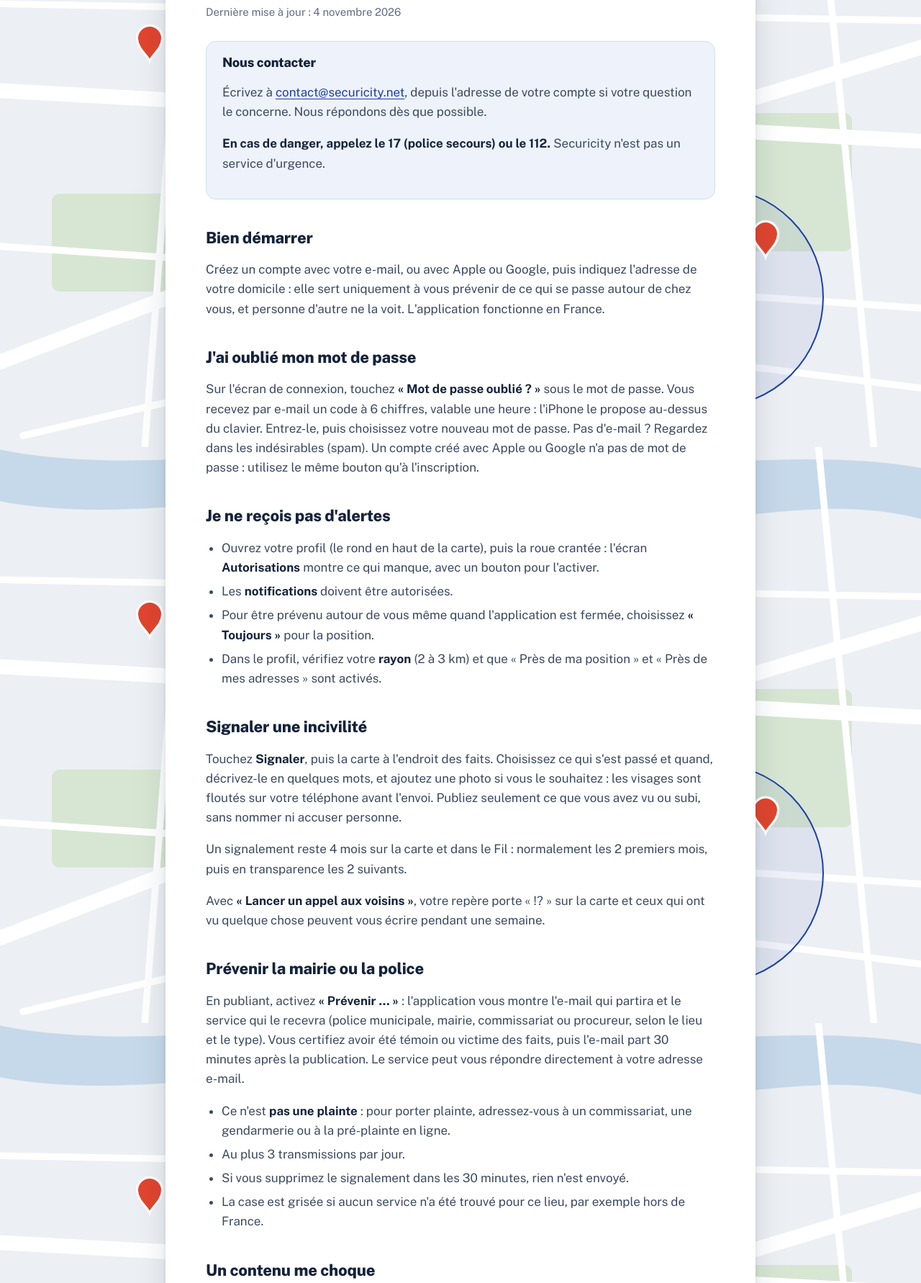
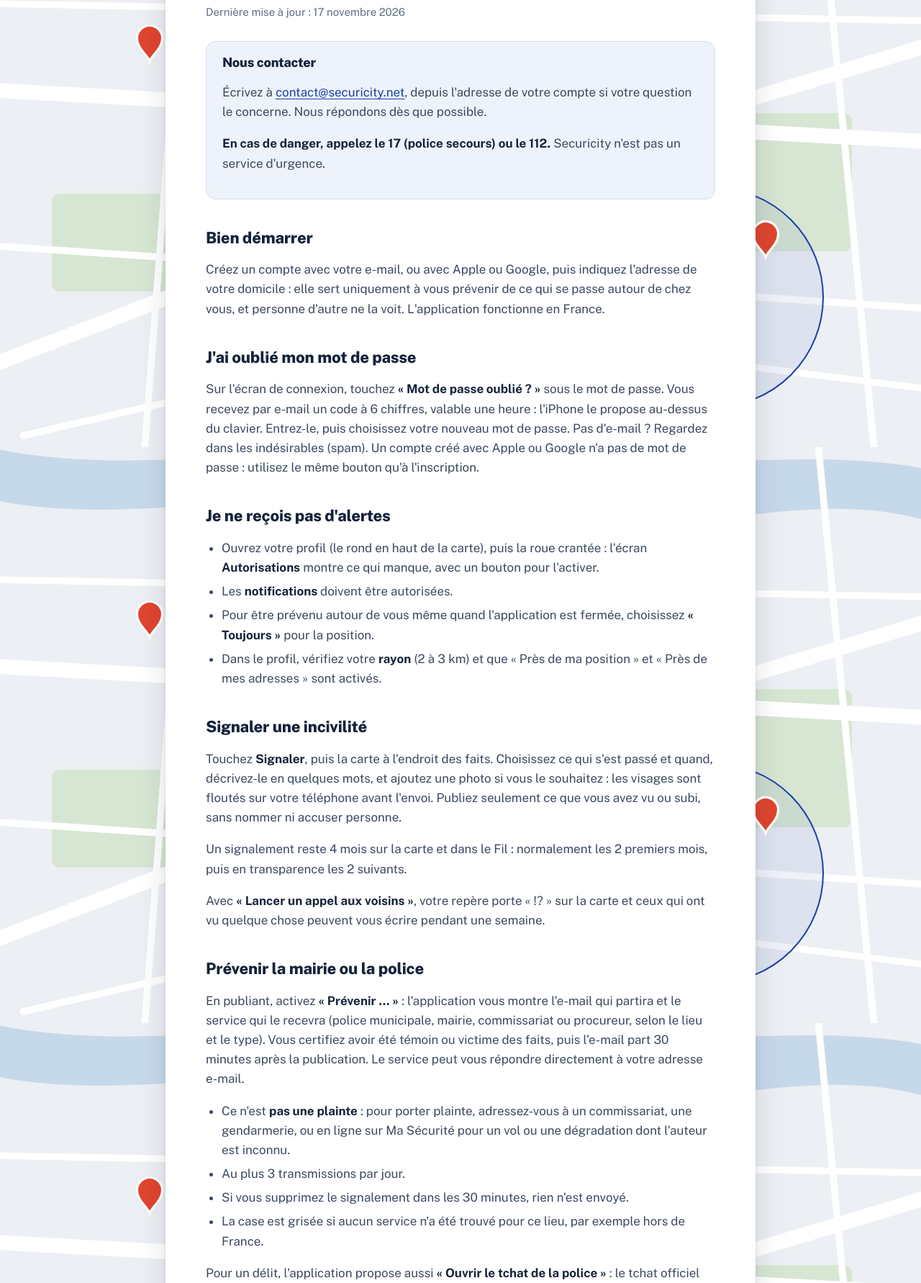
Before and after one commit to JonathanBuryC/securicity-site, a plain HTML site: page aide/index.html in a window 1280 px wide. Shown: the part 179-1961 px from the top of the page at 72% size. Drawn offline with Linux system fonts and the light colour scheme.

Commit message:
Aide et confidentialité : tchat officiel de la police dans l'app, plainte en ligne
- Aide et politique de confidentialité : le bouton « Ouvrir le tchat de la police »
  (Ma Sécurité), le signalement copié dans le presse-papiers, rien ne passe par Securicity.
- La pré-plainte en ligne a été remplacée par la plainte en ligne sur Ma Sécurité :
  textes mis à jour (aide, conditions, confidentialité, page des autorités).

Co-Authored-By: Claude Opus 5.5 <noreply@anthropic.com>

```diff
--- a/aide/index.html
+++ b/aide/index.html
@@ -15,7 +15,7 @@
 <header class="entete"><a class="marque" href="/"><img class="icone-app" src="/images/icone.svg" alt="" width="30" height="30">Securicity</a></header>
 <main>
 <h1>Aide</h1>
-<p class="maj">Dernière mise à jour : 4 novembre 2026</p>
+<p class="maj">Dernière mise à jour : 17 novembre 2026</p>
 
 <section class="bref">
   <h2>Nous contacter</h2>
@@ -45,11 +45,12 @@
 <h2>Prévenir la mairie ou la police</h2>
 <p>En publiant, activez <strong>« Prévenir … »</strong> : l'application vous montre l'e-mail qui partira et le service qui le recevra (police municipale, mairie, commissariat ou procureur, selon le lieu et le type). Vous certifiez avoir été témoin ou victime des faits, puis l'e-mail part 30 minutes après la publication. Le service peut vous répondre directement à votre adresse e-mail.</p>
 <ul>
-  <li>Ce n'est <strong>pas une plainte</strong> : pour porter plainte, adressez-vous à un commissariat, une gendarmerie ou à la pré-plainte en ligne.</li>
+  <li>Ce n'est <strong>pas une plainte</strong> : pour porter plainte, adressez-vous à un commissariat, une gendarmerie, ou en ligne sur Ma Sécurité pour un vol ou une dégradation dont l'auteur est inconnu.</li>
   <li>Au plus 3 transmissions par jour.</li>
   <li>Si vous supprimez le signalement dans les 30 minutes, rien n'est envoyé.</li>
   <li>La case est grisée si aucun service n'a été trouvé pour ce lieu, par exemple hors de France.</li>
 </ul>
+<p>Pour un délit, l'application propose aussi <strong>« Ouvrir le tchat de la police »</strong> : le tchat officiel de la police et de la gendarmerie (Ma Sécurité, ministère de l'Intérieur) s'ouvre dans l'application. Votre signalement est copié : collez-le dans la conversation. De vrais agents répondent en direct ; gardez la fenêtre ouverte jusqu'à leur réponse. Ce que vous écrivez dans ce tchat va directement au ministère, pas à Securicity, et ce n'est pas une plainte.</p>
 
 <h2>Un contenu me choque</h2>
 <ul>
```
Also changed, not shown: autorites/index.html (+1 -1 lines), conditions/index.html (+2 -2 lines), confidentialite/index.html (+3 -2 lines).
